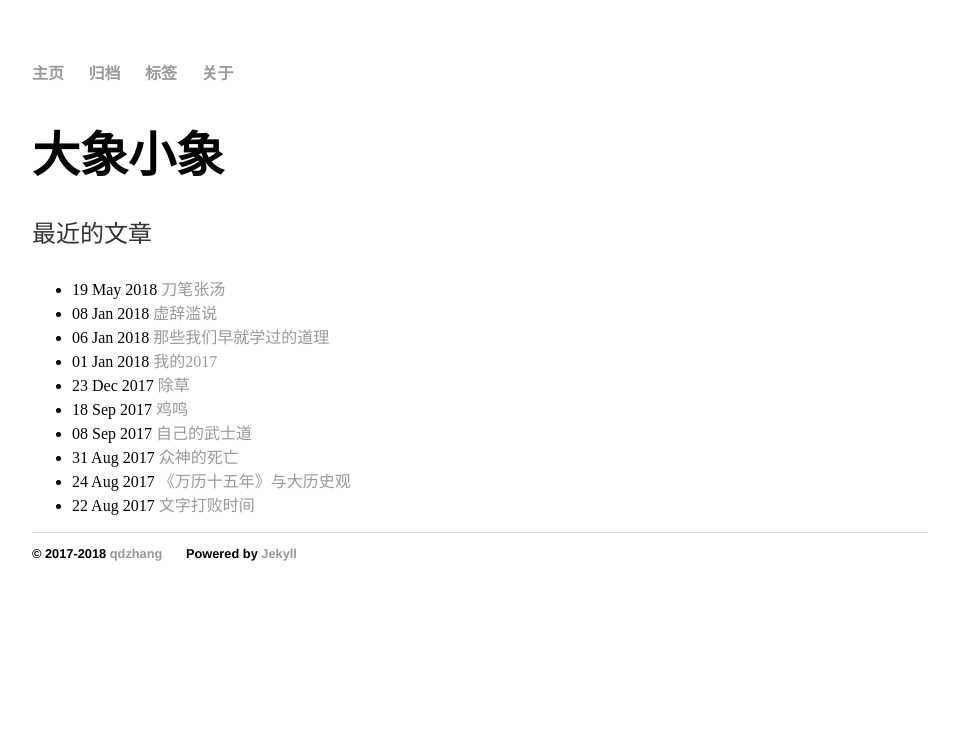
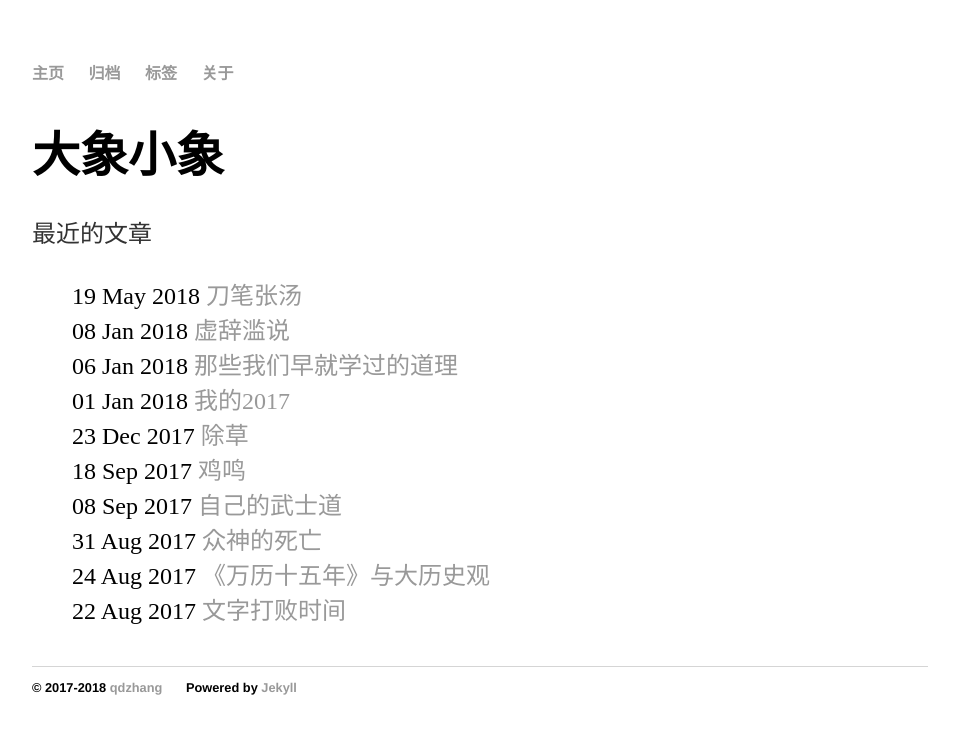
Before and after one commit to chqid/chqid.blog.io, a Jekyll site: the page built from index.html, in a window 1280 px wide. Shown: the top 734 px of the page, without its empty margins (160-1119 px from the left). Built offline with Jekyll 4.4.1, drawn with Linux system fonts in a browser that asks for light colours; the list of posts is cut into pages by our own code.

```diff
--- a/index.html
+++ b/index.html
@@ -7,7 +7,7 @@
 
 <p>最近的文章</p>
 
-<ul>
+<ul class="posts">
     {% for post in site.posts %}
       <li>{{ post.date | date_to_string }}
       <a href="{{ site.baseurl }}{{ post.url }}">{{ post.title }}</a>
--- a/tags/index.html
+++ b/tags/index.html
@@ -3,7 +3,7 @@
 title: 标签
 ---
 <h1>{{ page.title }}</h1>
-<ul>
+<ul class="posts">
 	{% for tag in site.tags %}
 		<li><a href="{{ site.BASE_PATH }}/tags.html#{{ tag[0] }}">{{ tag[0] }}<span>{{ tag[1].size }}</span></a></li>
 	{% endfor %}
```
